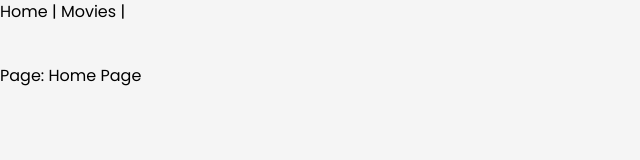
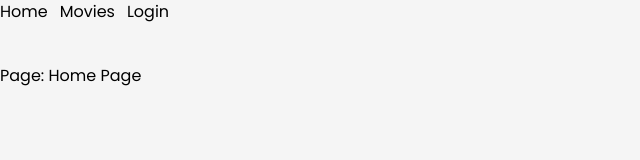
Before and after one commit to keelviinn/nuxt3-fundamentals, a Nuxt app: page / in a window 1280 px wide. Shown: the top 160 px of the page, without its empty margins (0-640 px from the left). Built offline with nearby package versions, Linux system fonts and the light colour scheme.

Commit message:
composables

```diff
--- /dev/null
+++ b/composables/useIsLoggedIn.ts
@@ -0,0 +1,3 @@
+export const useIsLoggedIn = () => {
+  return useState<boolean>("isLoggedIn", () => false)
+}
--- a/layouts/default.vue
+++ b/layouts/default.vue
@@ -1,7 +1,12 @@
+<script setup lang="ts">
+const isLoggedIn = useIsLoggedIn()
+</script>
 <template>
-  <nav>
-    <NuxtLink to="/">Home</NuxtLink> |
-    <NuxtLink to="/movies">Movies</NuxtLink> |
+  <nav class="flex gap-3">
+    <NuxtLink to="/">Home</NuxtLink>
+    <NuxtLink to="/movies">Movies</NuxtLink>
+    <NuxtLink v-if="!isLoggedIn" to="/login">Login</NuxtLink>
+    <a href="#" v-else @click.prevent="isLoggedIn = false">Logout</a>
   </nav>
   <slot></slot>
 </template>
--- a/pages/login.vue
+++ b/pages/login.vue
@@ -2,14 +2,22 @@
 definePageMeta({
   layout: 'plain'
 })
+
+const isLoggedIn = useIsLoggedIn()
+
+function login() {
+  isLoggedIn.value = true
+  useRouter().push('/')
+}
 </script>
 
 <template>
-  <form>
+  <form @submit.prevent="login">
     <h1>Login</h1>
     <label for="username">Username</label>
     <input type="text" id="username" />
     <label for="password">Password</label>
     <input type="password" id="password" />
+    <button type="submit">Login</button>
   </form>
 </template>
```
